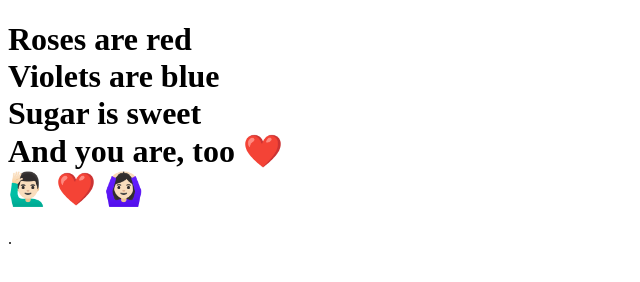
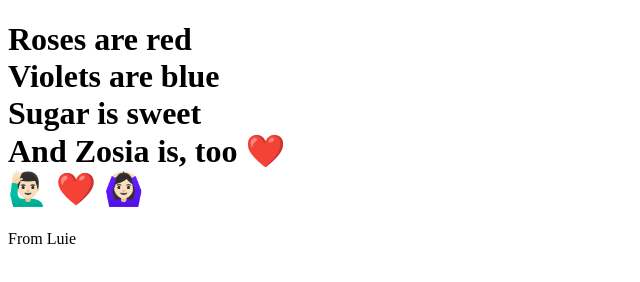
Before and after one commit to nnhai94/nnhai94.github.io, a plain HTML site: page index.html in a window 1280 px wide. Shown: the whole page, without its empty margins (0-640 px from the left). Drawn offline with Linux system fonts and the light colour scheme.

Commit message:
This is the last last update

```diff
--- a/index.html
+++ b/index.html
@@ -1,7 +1,7 @@
 <!DOCTYPE html>
 <html>
 <body>
-<h1>Roses are red <br> Violets are blue <br> Sugar is sweet <br> And you are, too ❤️ <br> 🙋🏻‍♂️ ❤️ 🙆🏻‍♀️</h1>
-<p>.</p>
+<h1>Roses are red <br> Violets are blue <br> Sugar is sweet <br> And Zosia is, too ❤️ <br> 🙋🏻‍♂️ ❤️ 🙆🏻‍♀️</h1>
+<p> From Luie </p>
 </body>
 </html>
```
